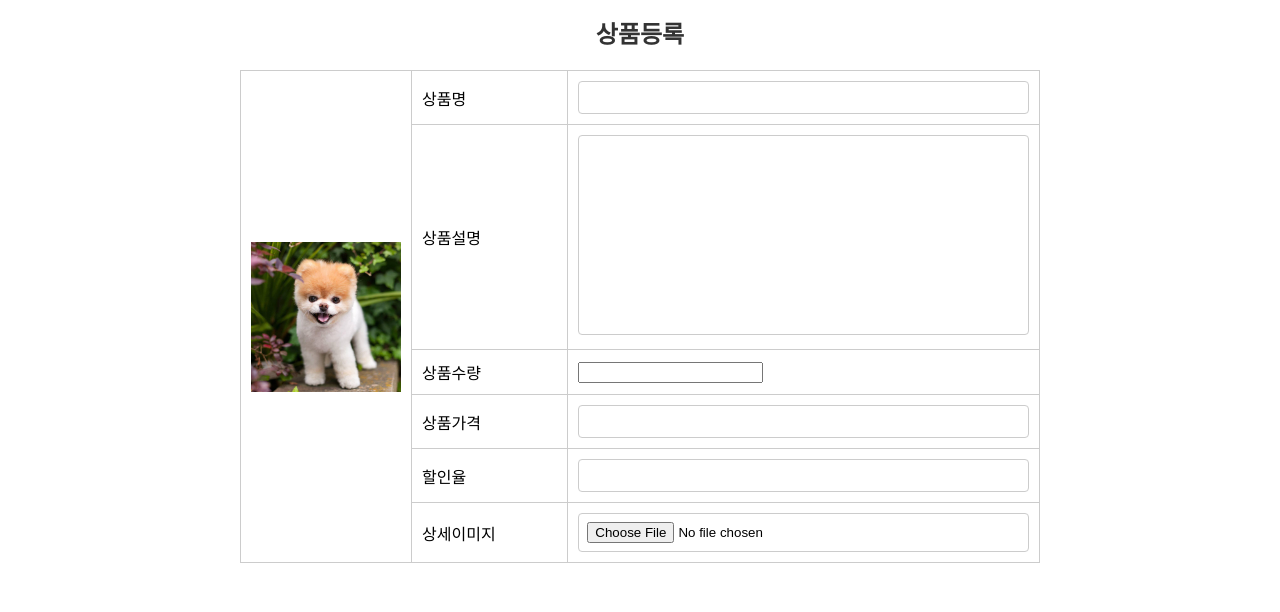
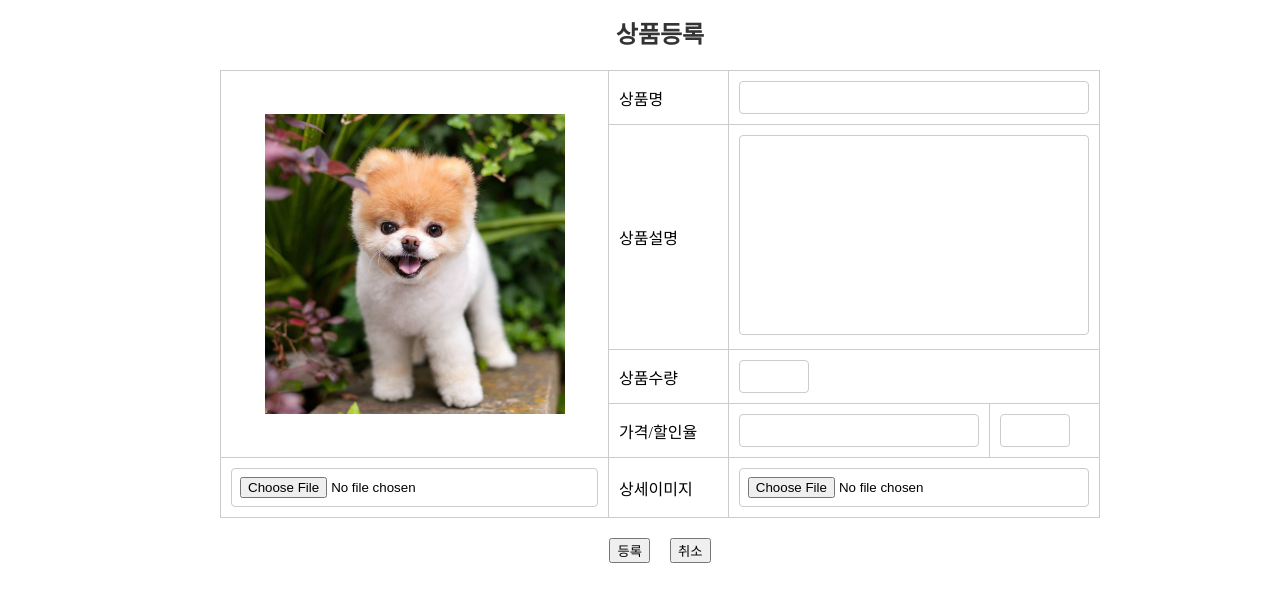
Before and after one commit to 717276/352kh, a React (Vite) app: page /admin/ProductRegister in a window 1280 px wide. Shown: the part 195-807 px from the top of the page. Built offline with nearby package versions, Linux system fonts and the light colour scheme.

Commit message:
commit update review,admin part

```diff
--- a/src/components/css/admin/ProductRegister.css
+++ b/src/components/css/admin/ProductRegister.css
@@ -1,9 +1,11 @@
-.ProductRegister img {
-  width: 100px;
+.ProductRegisterTable img {
+  width: 300px;
+  margin: 0 auto;
+  display: block;
 }
 
 .ProductRegister {
-  width: 800px;
+  width: 100%;
   margin: 0 auto;
   margin-bottom: 30px;
   padding: 20px;
@@ -17,7 +19,8 @@
 }
 
 .ProductRegisterTable {
-  width: 100%;
+  width: 80%;
+  margin: 0 auto;
 }
 
 .ProductRegisterTable table {
@@ -30,13 +33,6 @@
   border: 1px solid #ccc;
 }
 
-.ProductRegisterTable img {
-  width: 150px;
-  height: auto;
-  display: block;
-  margin: 0 auto;
-}
-
 .ProductRegisterTable input[type="text"],
 .ProductRegisterTable textarea,
 .ProductRegisterTable input[type="file"] {
@@ -47,19 +43,27 @@
   border-radius: 4px;
 }
 
+.ProductRegisterTable input[type="number"] {
+  width: 70px;
+  padding: 8px;
+  box-sizing: border-box;
+  border: 1px solid #ccc;
+  border-radius: 4px;
+  text-align: center;
+}
+
 .ProductRegisterTable textarea {
   resize: none;
   height: 200px;
 }
 
-.ProductRegisterTable td:nth-child(2) {
-  width: 20%;
-}
-
-.ProductRegisterTable td:nth-child(3) {
-  width: 60%;
-}
-
 input[type="file"] {
   padding: 3px;
 }
+
+.ProductRegisterButton {
+  display: flex;
+  justify-content: center;
+  gap: 20px;
+  margin-top: 20px;
+}
--- a/src/components/css/review/Review.css
+++ b/src/components/css/review/Review.css
@@ -1,5 +1,10 @@
 .Review table {
   width: 100%;
+}
+
+.Review h3 {
+  text-align: center;
+  margin-top: 50px;
 }
 
 .ReviewButton {
@@ -8,6 +13,7 @@
   justify-content: space-between;
   padding: 10px;
   margin-top: 20px;
+  margin-bottom: 50px;
 }
 
 .ReviewSearch {
--- a/src/components/css/review/ReviewComment.css
+++ b/src/components/css/review/ReviewComment.css
@@ -81,3 +81,10 @@
 .comment-list td:last-child {
   text-align: left;
 }
+
+.modifyButton {
+  margin-bottom: 20px;
+  display: flex;
+  justify-content: center;
+  gap: 20px;
+}
--- a/src/pages/admin/ProductRegister.jsx
+++ b/src/pages/admin/ProductRegister.jsx
@@ -1,7 +1,9 @@
 import '../../components/css/admin/ProductRegister.css';
 import productImage from './test.jpg';
+import { useNavigate } from 'react-router-dom';
 
 const ProductRegister = () => {
+  const nav = useNavigate();
   return (
     <>
     <div className='ProductRegister'>
@@ -9,43 +11,45 @@ const ProductRegister = () => {
       <div className='ProductRegisterTable'>
         <table>
           <tr>
-            <td rowSpan={6}>
+            <td rowSpan={4}>
               <img src={productImage} alt=""/>
             </td>
             <td>상품명</td>
-            <td><input type="text" name="" id="" /></td>
+            <td colSpan={2}><input type="text" name="" id="" /></td>
           </tr>
           <tr>
             <td>상품설명</td>
-            <td>
+            <td colSpan={2}>
               <textarea name="" id=""></textarea>
             </td>
           </tr>
           <tr>
             <td>상품수량</td>
+            <td colSpan={2}>
+              <input type="number" />
+            </td>
+          </tr>
+          <tr>
+            <td>가격/할인율</td>
+            <td>
+              <input type="text" />
+            </td>
             <td>
               <input type="number" />
             </td>
           </tr>
           <tr>
-            <td>상품가격</td>
-            <td>
-              <input type="text" />
-            </td>
-          </tr>
-          <tr>
-            <td>할인율</td>
-            <td>
-              <input type="text" />
-            </td>
-          </tr>
-          <tr>
+            <td><input type="file" name="myfile"/></td>
             <td>상세이미지</td>
-            <td>
+            <td colSpan={2}>
               <input type="file" name="myfile"/>
             </td>
           </tr>
         </table>
+      </div>
+      <div className='ProductRegisterButton'>
+        <button>등록</button>
+        <button onClick={()=>{nav(-1)}}>취소</button>
       </div>
     </div>
     </>
--- a/src/pages/review/Review.jsx
+++ b/src/pages/review/Review.jsx
@@ -7,7 +7,10 @@ const Review = ()=> {
   return (
     <>
     <div className="Review">
-      <ReviewList/>
+      <h3>후기게시판</h3>
+      <div>
+        <ReviewList/>
+      </div>
     </div>
     <div className="ReviewButton">
       <div className="ReviewSearch">
--- a/src/pages/review/ReviewComment.jsx
+++ b/src/pages/review/ReviewComment.jsx
@@ -1,9 +1,10 @@
-import { useParams } from "react-router-dom";
+import { useNavigate, useParams } from "react-router-dom";
 import '../../components/css/review/ReviewComment.css';
 import { useState } from "react";
 
 const ReviewComment = ()=> {
   const params = useParams();
+  const nav = useNavigate();
   const [like, setLike] = useState(false);
   const handleLike = () => {
     setLike(!like);
@@ -11,6 +12,7 @@ const ReviewComment = ()=> {
   return (
     <>
     <div className='ReviewComment'>
+      <input type="hidden" id="no" name="no" />
       <table>
         <tr>
           <td>투어</td>
@@ -69,6 +71,10 @@ const ReviewComment = ()=> {
           </tr>
         </table>
       </div>
+      <div className="modifyButton">
+        <button onClick={()=>{nav(`/reviewModify/${params.no}`)}}>수정</button>
+        <button onClick={()=>{nav(-1)}}>취소</button>
+      </div>
     </div>
     </>
   );
```
Also changed, not shown: src/pages/review/ReviewModify.jsx (added, +48 -0 lines).
